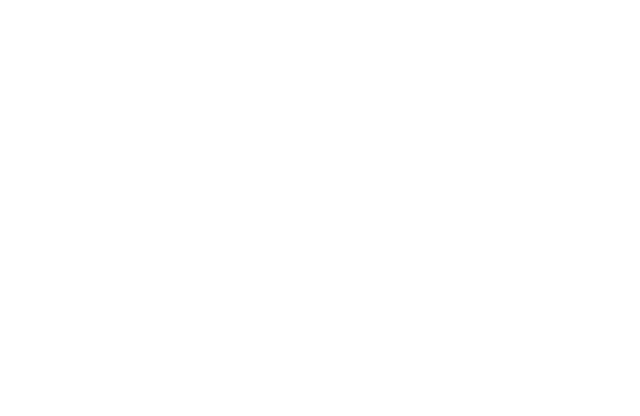
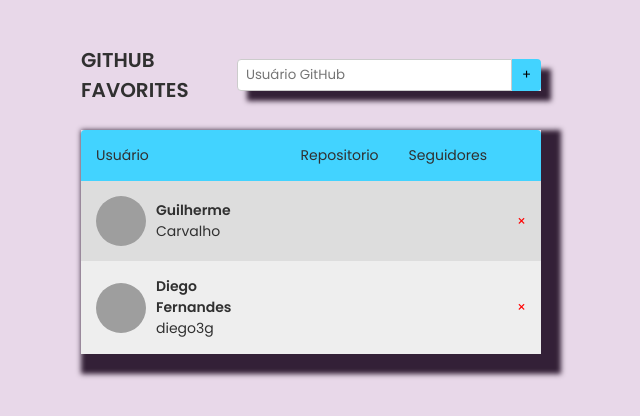
Before and after one commit to Guilhermecarvalho11/githubfavorites, a plain HTML site: page index.html in a window 1280 px wide. Shown: the whole page, without its empty margins (329-969 px from the left). Drawn offline with Linux system fonts and the light colour scheme; grey boxes are pictures that could not be loaded.

Commit message:
aplicantion changeing in the style

```diff
--- a/index.html
+++ b/index.html
@@ -1,11 +1,67 @@
 <!DOCTYPE html>
 <html lang="en">
 <head>
+    <link rel="preconnect" href="https://fonts.googleapis.com">
+    <link rel="preconnect" href="https://fonts.gstatic.com" crossorigin>
     <meta charset="UTF-8">
     <meta name="viewport" content="width=device-width, initial-scale=1.0">
     <title>github Favorites</title>
+    <link rel="stylesheet" href="style.css" class="css">
+    <link href="https://fonts.googleapis.com/css2?family=Poppins:wght@400;600&display=swap" rel="stylesheet">
 </head>
 <body>
 
+    <div id="app">
+        <header>
+            <h1>GitHub Favorites</h1>
+            <div class="search">
+                <label class="sr-only" for="input-search">Usuário do GitHub</label>
+                <input type="text" placeholder="Usuário GitHub">
+                <button>&plus;</button>
+            </div>
+        </header>
+        <table>
+            <thead>
+                <tr>
+                    <th>Usuário</th>
+                    <th>Repositorio</th>
+                    <th>Seguidores</th>
+                    <th></th>
+                </tr>
+            </thead>
+            <tbody>
+                <tr>
+                    <td class="user">
+                        <img src="https://github.com/Guilhermecarvalho11.png" alt="Imagem de Guilherme">
+                        <a href="https://github.com/Guilhermecarvalho11">
+                            <p>Guilherme</p>
+                            <span>Carvalho</span>
+                        </a>
+                    </td>
+                    <td class="repositories"></td>
+                    <td class="followers"></td>
+                    <td>
+                        <button class="remove"> &times;</button>
+                    </td>
+                </tr>
+                <tr>
+                    <td class="user">
+                        <img src="https://github.com/diego3g.png" alt="Imagem de Diego">
+                        <a href="https://github.com/diego3g">
+                            <p>Diego Fernandes</p>
+                            <span>diego3g</span>
+                        </a>
+                    </td>
+                    <td class="repositories"></td>
+                    <td class="followers"></td>
+                    <td>
+                        <button class="remove"> &times;</button>
+                    </td>
+                </tr>
+            </tbody>
+            <tfoot></tfoot>
+        </table>
+    </div>
+
 </body>
 </html>
--- /dev/null
+++ b/style.css
@@ -0,0 +1,153 @@
+*{
+    margin: 0;
+    padding: 0;
+    box-sizing: border-box;
+}
+
+:root{
+    font-size: 62.5%;
+    --ff-primary: "Poppins", sans-serif;
+    --text-color: #303030;
+
+    --hue: 194;
+    --primary-color: hsl(var(--hue), 100%, 63%)
+}
+
+body{
+    font-size: 1.6rem;
+    color: var(--text-color);
+    background-color: rgb(232, 216, 233);
+}
+
+body * {
+    font-family: var(--ff-primary);
+}
+
+.sr-only{
+    position: absolute;
+    width: 1px;
+    height: 1px;
+    padding: 0;
+    margin: -1px;
+    overflow: hidden;
+    clip: rect(0,0,0,0);
+    white-space: nowrap;
+    border-width: 0;
+}
+
+#app{
+    max-width: 500px;
+    margin: 0 auto;
+    padding: 2rem;
+}
+
+header{
+    display: flex;
+    align-items: center;
+    justify-content: space-between;
+
+    margin: 2.5rem 0;
+}
+
+header h1{
+    font-size: 2rem;
+    text-transform: uppercase;
+
+}
+
+.search{
+    display: flex;
+    align-items: center;
+    box-shadow:  1rem 1rem .5rem 0rem rgba(20, 1, 24, 0.851);
+
+}
+
+.search input{
+    height: 3.2rem;
+    border: 1px solid #ccc;
+    border-radius: .4rem 0 0 .4rem;
+    padding: 0 .8rem;
+}
+
+.search button{
+    background-color: var(--primary-color);
+    border-radius: 0 .4rem .4rem 0;
+    height: 3.2rem;
+    border: none;
+    padding: 0 1rem;
+
+    cursor: pointer;
+}
+
+.search button:hover{
+    filter:  brightness(1.1);
+}
+
+table{
+    width: 100%;
+    border-collapse: collapse;
+
+    box-shadow:  1rem 1rem .5rem 1rem rgba(20, 1, 24, 0.851);
+}
+
+table * {
+    font-size: 1.4rem;
+    color: var(--text-color);
+}
+
+table th{
+    background: var(--primary-color);
+    text-align: left;
+    font-weight: normal;
+    padding: 1.5rem;
+}
+
+table th:first-child{
+    border-top-left-radius: .4rem ;
+}
+
+table th:last-child{
+    border-top-right-radius: .4rem;
+}
+
+table tr{
+    background-color: #eee;
+}
+
+table tr:nth-child(odd){
+    background: #ddd;
+}
+
+table td{
+    padding: 1.5rem;
+    text-align: left;
+}
+
+td.user{
+    display: flex;
+    align-items: center;
+    gap: 1rem;
+}
+
+td.user img{
+    width: 5rem;
+    height: 5rem;
+
+    object-fit: cover;
+    border-radius: 50%;
+}
+
+td.user a {
+    text-decoration: none;
+}
+
+td.user a p{
+    font-weight: bold;
+}
+
+td .remove{
+    background: none;
+    border: none;
+    color: red;
+    cursor: pointer;
+}
```
